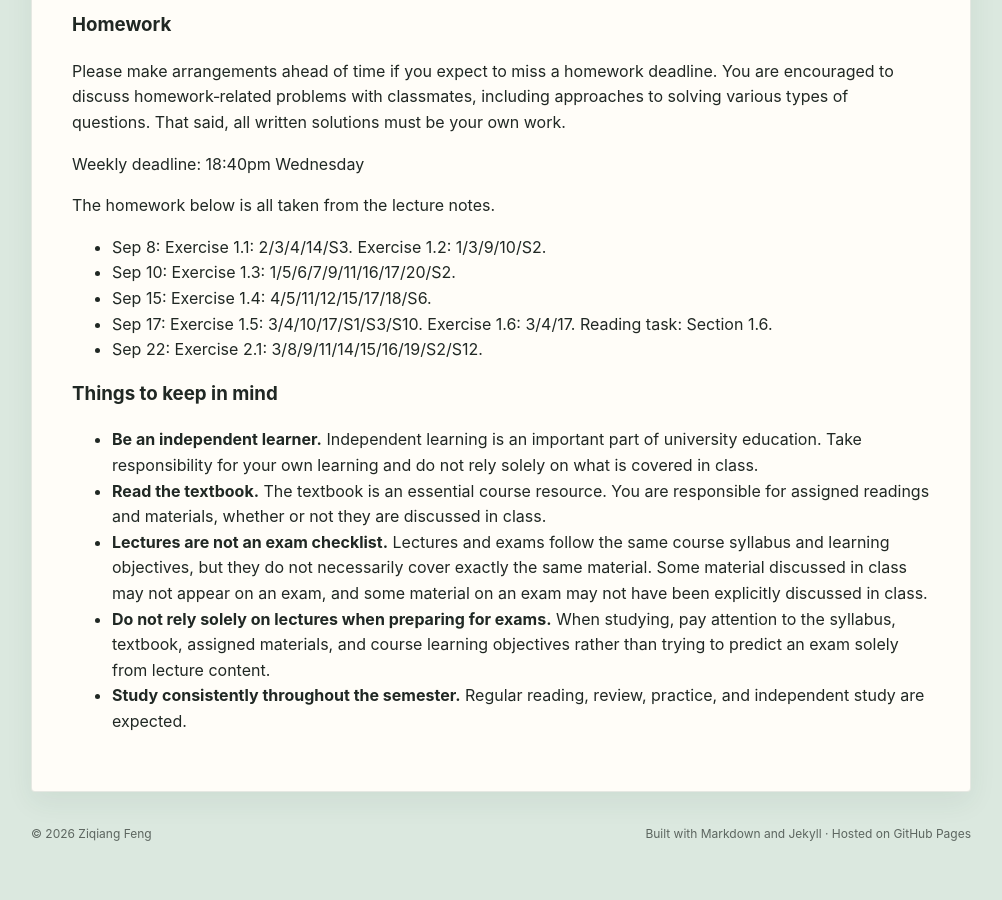
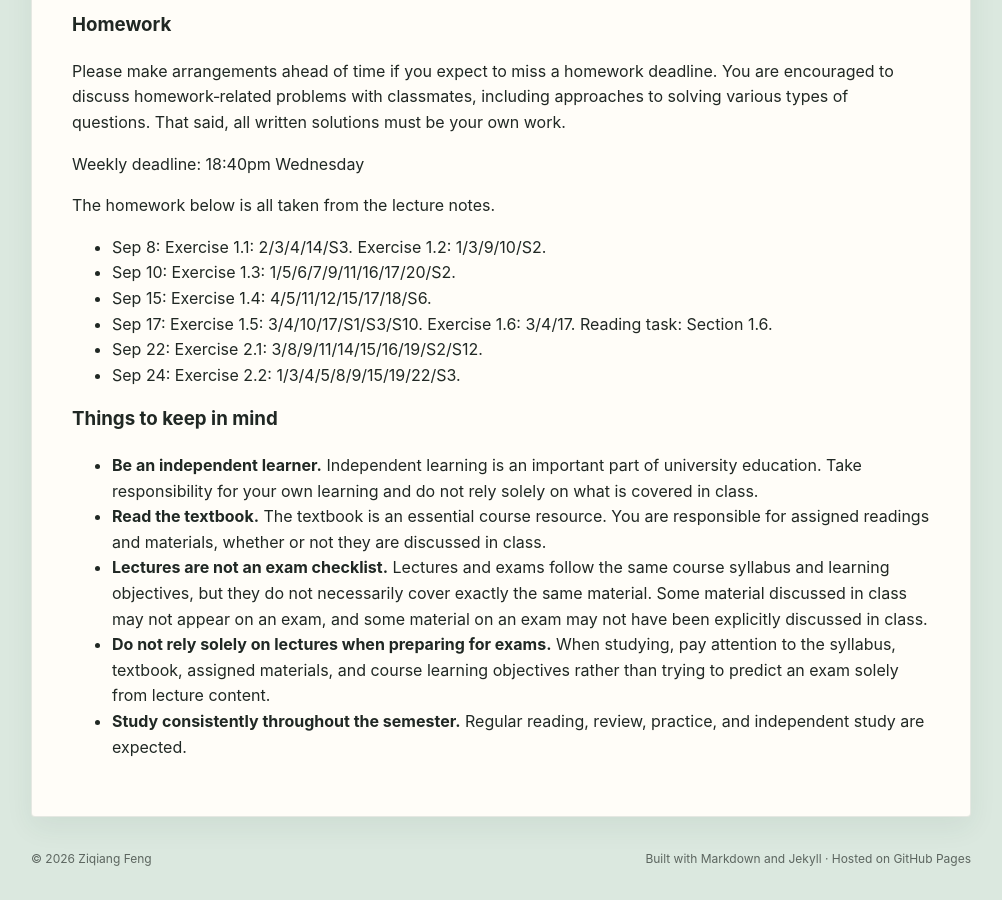
Before and after one commit to ziqiangfeng95/ziqiangfeng95.github.io, a Jekyll site: the page built from teaching/advmath/index.md, in a window 1280 px wide and 900 px high, scrolled down 1506 px. Shown: the whole window, without its empty margins (139-1141 px from the left). Built offline with Jekyll 4.4.1, drawn with Linux system fonts in a browser that asks for light colours; before the commit the page ends 2381 px from its top, so only the background shows below that.

Commit message:
Update index.md

```diff
--- a/teaching/advmath/index.md
+++ b/teaching/advmath/index.md
@@ -101,6 +101,7 @@ The homework below is all taken from the lecture notes.
 - Sep 15: Exercise 1.4: 4/5/11/12/15/17/18/S6.
 - Sep 17: Exercise 1.5: 3/4/10/17/S1/S3/S10. Exercise 1.6: 3/4/17. Reading task: Section 1.6.
 - Sep 22: Exercise 2.1: 3/8/9/11/14/15/16/19/S2/S12.
+- Sep 24: Exercise 2.2: 1/3/4/5/8/9/15/19/22/S3.
 
 ### Things to keep in mind
 
```
